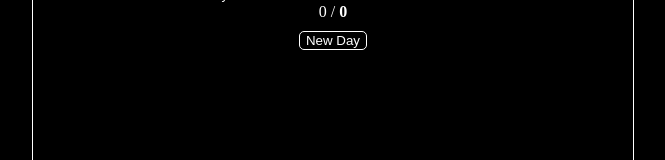
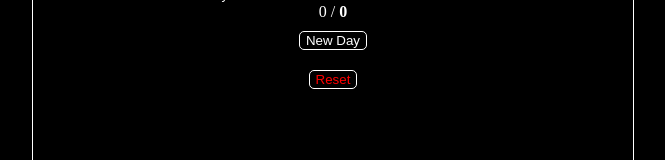
Before and after one commit to jf-2023/ProductivityApp, a React (Create React App) app: page / in a window 1280 px wide. Shown: the part 288-448 px from the top of the page, without its empty margins (307-972 px from the left). Built offline with nearby package versions, Linux system fonts and the light colour scheme.

Commit message:
added reset function/button

```diff
--- a/src/components/Todo-list.js
+++ b/src/components/Todo-list.js
@@ -41,6 +41,13 @@ function Todo({clock}){
         setCount(count + 1);
     }
 
+    function handleReset(){
+        const resetScore = tasks.map(task => ({ ...task, completed: false , point: 0, total: 0, streak: 0, score: 0}));
+        setTasks(resetScore);
+        //setCount(0);
+
+    }
+
     function handleDelete(key){
         const newTasks = tasks.filter((task, index) => index !== key);
         setTasks(newTasks);
@@ -80,7 +87,9 @@ function Todo({clock}){
                 </div>
             </div>))}
             <figcaption className="tracker">{ countDone } / <strong>{ tasks.length }</strong></figcaption>
-            <button className="reset" onClick={() => handleNew()}>New Day</button>
+            <button className="newday" onClick={() => handleNew()}>New Day</button>
+            <button className="reset" onClick={() => handleReset()}>Reset</button>
+
     </div>
 )}
 
--- a/src/index.css
+++ b/src/index.css
@@ -129,7 +129,7 @@ body {
   margin-left: 10px;
 }
 
-.reset {
+.newday {
   background-color: black;
   color: white;
   border: 1px solid white;
@@ -137,7 +137,7 @@ body {
   margin: 10px;
 }
 
-.reset:hover {
+.newday:hover {
   background-color: white;
   color: red;
   border: 4px solid lightgreen;
@@ -149,3 +149,19 @@ body {
   margin-right: 3px;
   color: white;
 }
+
+.reset {
+  background-color: black;
+  color: red;
+  border: 1px solid white;
+  border-radius: 5px;
+  margin: 10px;
+}
+
+.reset:hover {
+  background-color: red;
+  color: red;
+  opacity: .70;
+  border: 4px solid red;
+  border-radius: 5px;
+}
```
